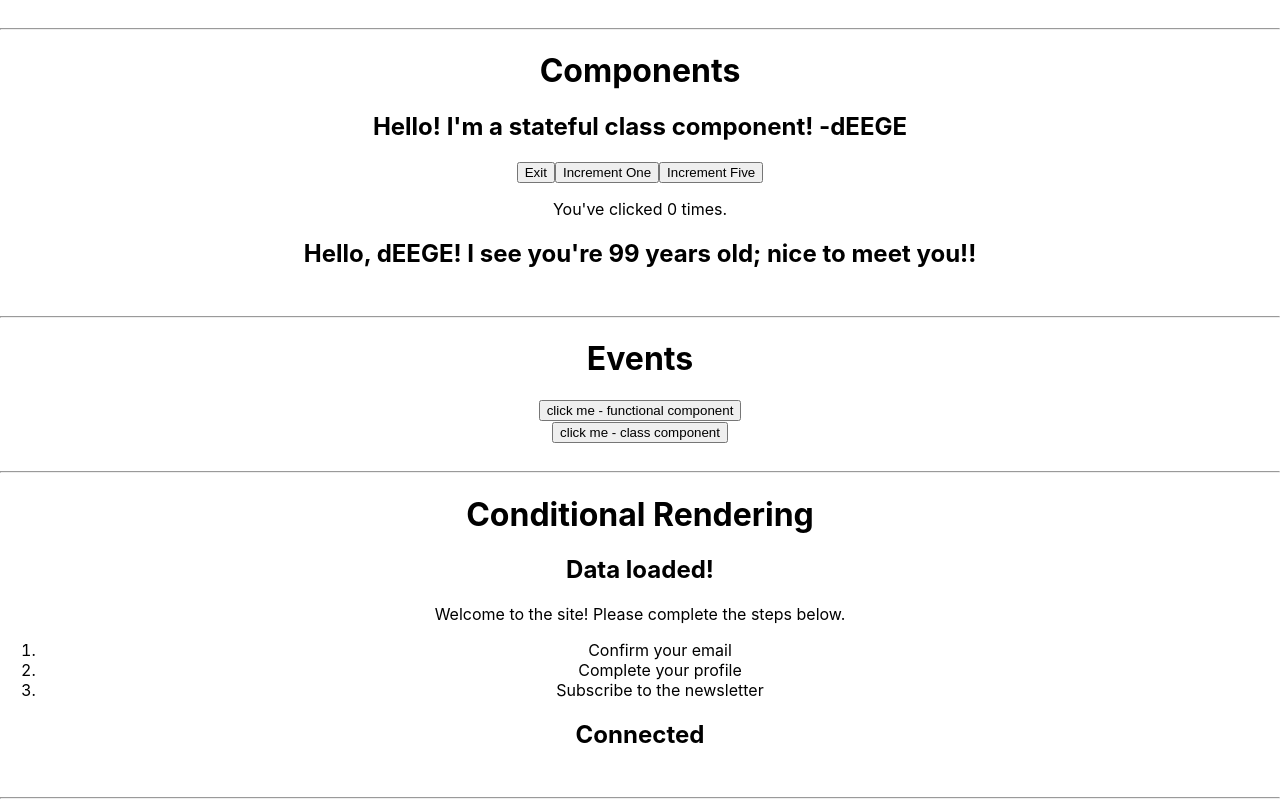
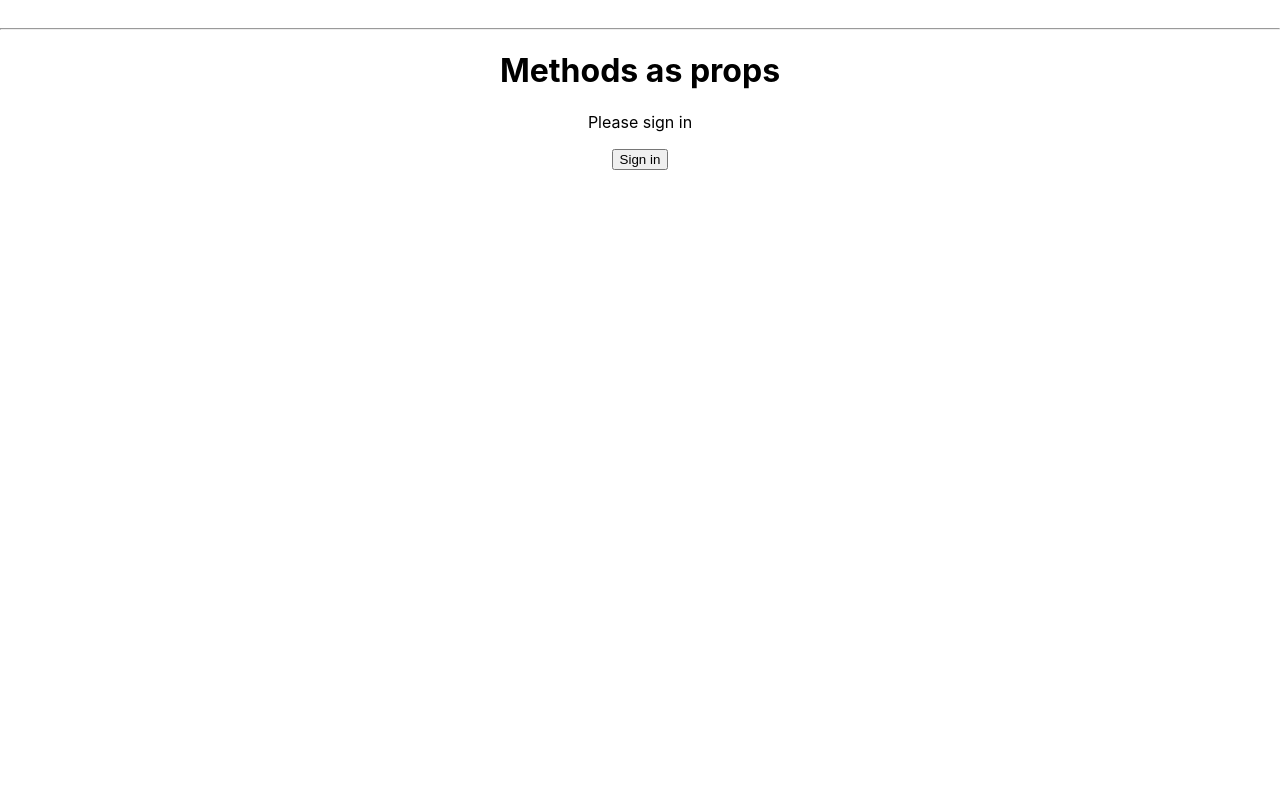
Before and after one commit to dEEGE2time/gitpod-react-wt, a React (Create React App) app in the folder my-app/: page / in a window 1280 px wide. Shown: the top 801 px of the page. Built offline with nearby package versions, Linux system fonts and the light colour scheme.

Commit message:
methods as props

```diff
--- a/my-app/src/App.js
+++ b/my-app/src/App.js
@@ -9,11 +9,12 @@
 import ConditionalRenderingClass from './components/ConditionalRenderingClass';
 import ConditionalRenderingFunctional from './components/ConditionalRenderingFunctional';
 import NestingComponents from './components/NestingComponents';
+import MethodsAsPropsParent from './components/MethodsAsPropsParent';
 
 function App() {
   return (
     <div className="App">
-      <LineBreaks lesson='Components'/>
+      {/* <LineBreaks lesson='Components'/>
       <StatefulGreeting greeting="I'm a stateful class component!" name="dEEGE" />
       <FunctionalGreetingWithProps greeting="nice to meet you!" name="dEEGE" age="99" />
       <LineBreaks lesson='Events'/>
@@ -23,8 +24,9 @@
       <ConditionalRenderingClass />
       <ConditionalRenderingFunctional connected={true}/>
       <LineBreaks lesson='Nesting Components'/>
-      <NestingComponents />
+      <NestingComponents /> */}
       <LineBreaks lesson='Methods as props'/>
+      <MethodsAsPropsParent />
     </div>
   );
 }
--- a/my-app/src/components/MethodsAsPropsChild.js
+++ b/my-app/src/components/MethodsAsPropsChild.js
@@ -0,0 +1,28 @@
+import React from 'react'
+
+function MethodsAsPropsChild(props) {
+  return (
+    <div>
+      {
+        props.isLoggedIn ? (
+          <div>
+            <p>Welcome to the site! Please complete the steps below:</p>
+            <ol>
+              <li>Confirm your email</li>
+              <li>Complete your profile</li>
+              <li>Subscribe to the newsletter</li>
+            </ol>
+            <button onClick={props.handleLogOut}>Log out</button>
+          </div>
+        ) : (
+          <div>
+            <p>Please sign in</p>
+            <button onClick={props.handleSignIn}>Sign in</button>
+          </div>
+        )
+      }
+    </div>
+  )
+}
+
+export default MethodsAsPropsChild
--- a/my-app/src/components/MethodsAsPropsParent.js
+++ b/my-app/src/components/MethodsAsPropsParent.js
@@ -0,0 +1,43 @@
+import React, { Component } from 'react'
+import MethodsAsPropsChild from './MethodsAsPropsChild'
+
+export class MethodsAsPropsParent extends Component {
+
+  constructor(props) {
+    super(props)
+
+    this.state = {
+       isLoggedIn: false,
+    }
+  }
+
+
+  handleSignIn = () => {
+    this.setState({
+        isLoggedIn: true,
+    })
+    console.log(this)
+  }
+
+  handleLogOut = () => {
+    this.setState({
+        isLoggedIn: false,
+    })
+    console.log(this)
+  }
+
+
+  render() {
+    return (
+      <div>
+        <MethodsAsPropsChild
+          isLoggedIn={this.state.isLoggedIn}
+          handleSignIn={this.handleSignIn}
+          handleLogOut={this.handleLogOut}
+        />
+      </div>
+    )
+  }
+}
+
+export default MethodsAsPropsParent
```
